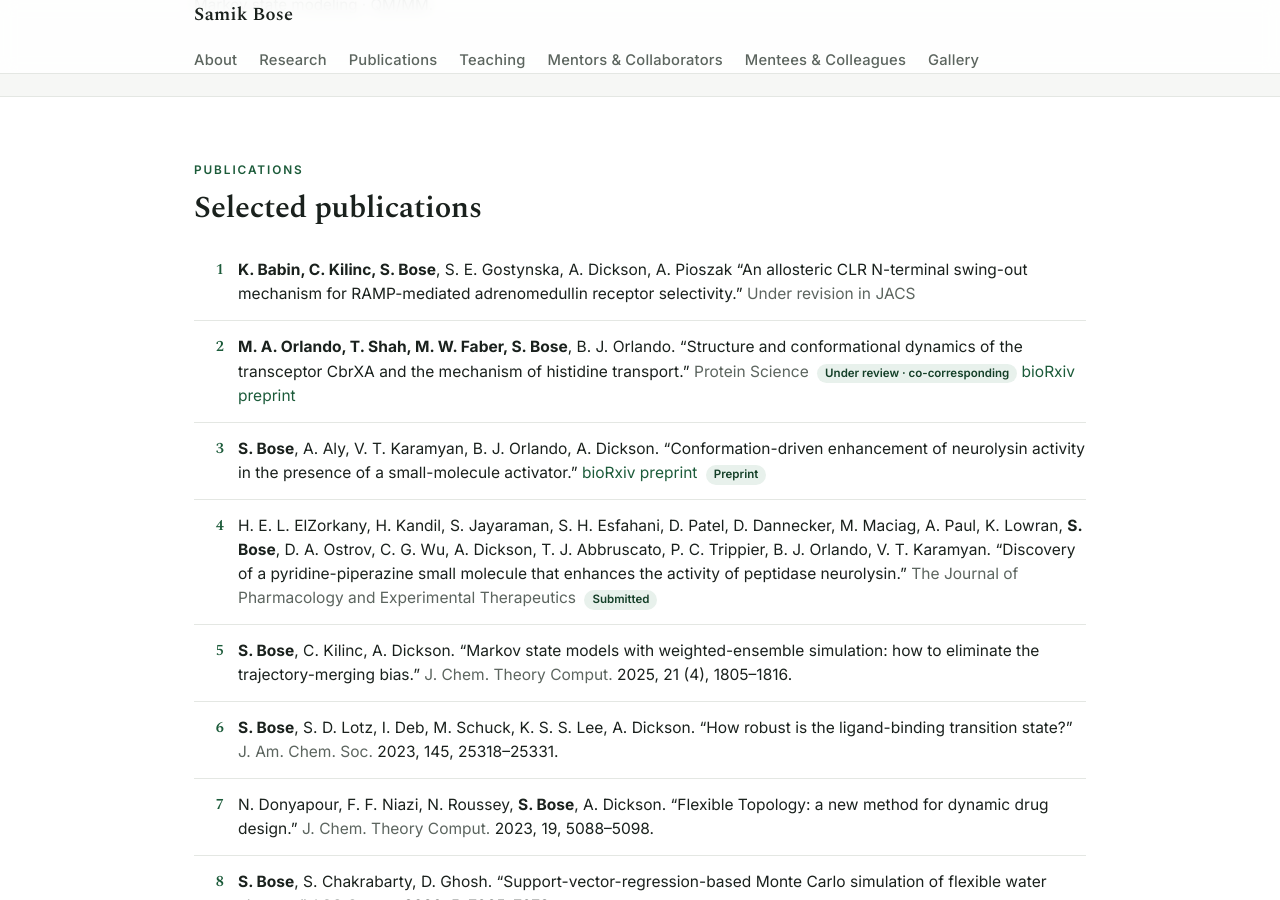
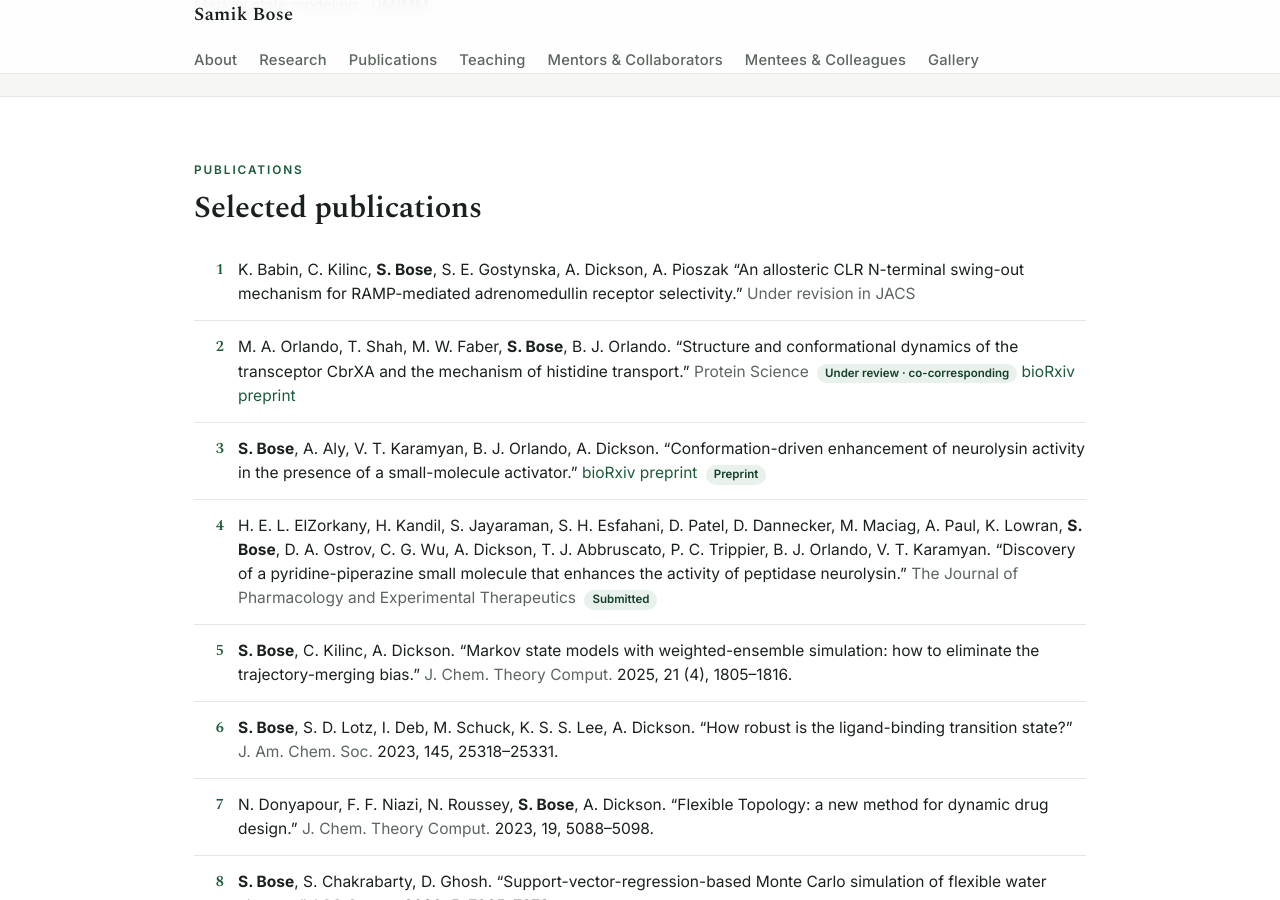
Before and after one commit to SamikBose/samikbose.github.io, a Jekyll site: the page built from index.md, in a window 1280 px wide and 900 px high, scrolled down 4650 px. Built offline with Jekyll 4.4.1, drawn with Linux system fonts in a browser that asks for light colours.

```diff
--- a/index.md
+++ b/index.md
@@ -212,12 +212,12 @@ description: "Samik Bose — computational biophysicist at Michigan State Univer
     <h2 class="section__title">Selected publications</h2>
     <ol class="pubs">
       <li>
-        <strong>K. Babin, C. Kilinc, S. Bose</strong>, S. E. Gostynska, A. Dickson, A. Pioszak
+        K. Babin, C. Kilinc, <strong>S. Bose</strong>, S. E. Gostynska, A. Dickson, A. Pioszak
         “An allosteric CLR N-terminal swing-out mechanism for RAMP-mediated adrenomedullin receptor selectivity.”
         <span class="venue"> Under revision in JACS </span>
       </li>
       <li>
-        <strong>M. A. Orlando, T. Shah, M. W. Faber,  S. Bose</strong>, B. J. Orlando.
+        M. A. Orlando, T. Shah, M. W. Faber,  <strong>S. Bose</strong>, B. J. Orlando.
         “Structure and conformational dynamics of the transceptor CbrXA and the mechanism of histidine transport.”
         <span class="venue">Protein Science</span> <span class="badge">Under review · co-corresponding</span>
         <a href="https://www.biorxiv.org/content/10.64898/2026.03.10.710862v1">bioRxiv preprint</a>
```
